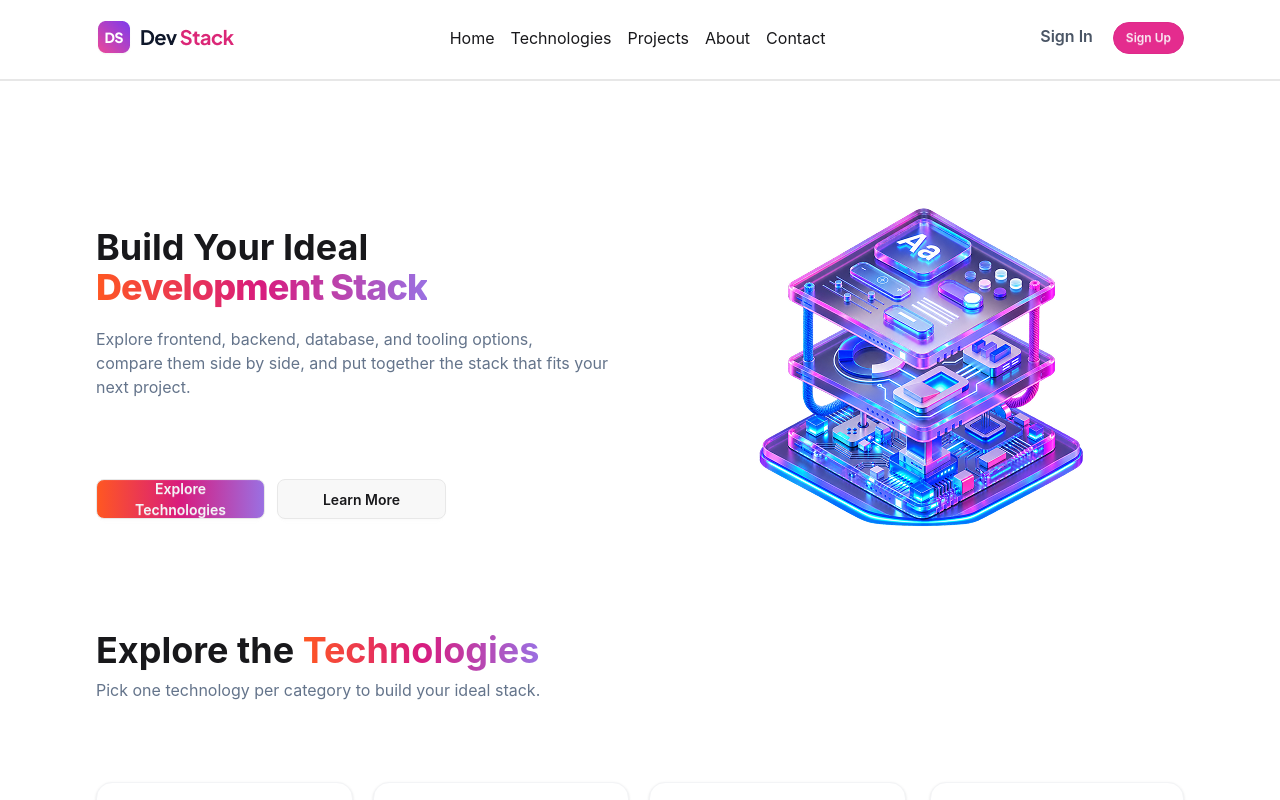
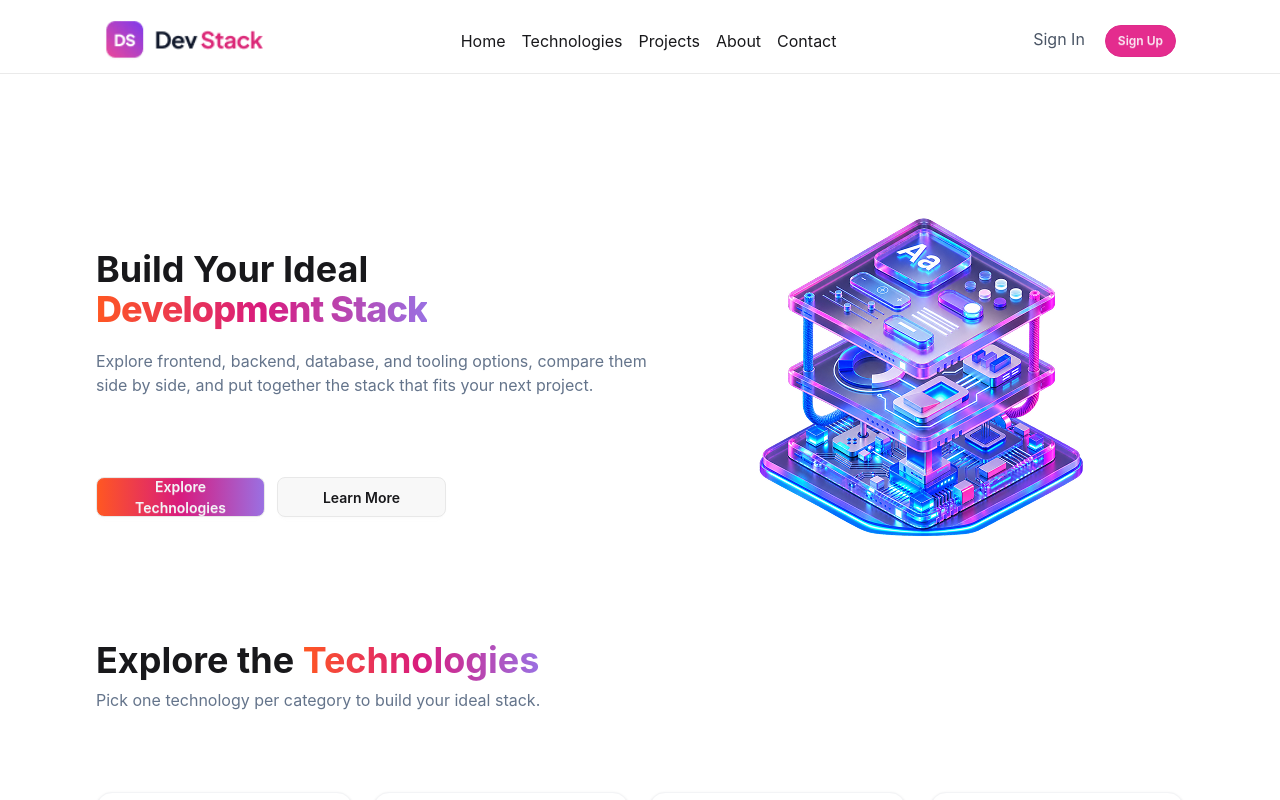
Before and after one commit to ruku9010/DevStack, a React (Vite) app: page / in a window 1280 px wide. Shown: the top 800 px of the page. Built offline with nearby package versions, Linux system fonts and the light colour scheme.

Commit message:
FInal Touch

```diff
--- a/src/components/Banner.tsx
+++ b/src/components/Banner.tsx
@@ -2,7 +2,7 @@ import bannerImage from "/src/assets/banner-stack.png";
 const Banner = () => {
   return (
     <>
-      <div className=" md:flex justify-between items-center w-[85%] mx-auto">
+      <div className="mt-10 md:flex justify-between items-center w-[85%] mx-auto">
         <div className="space-y-5 text-center md:text-left">
           <h1 className="text-4xl font-bold mt-3">
             Build Your Ideal <br></br>
@@ -11,9 +11,8 @@ const Banner = () => {
             </span>
           </h1>
           <p className="textDesign">
-            Explore frontend, backend, database, and tooling options,<br></br>{" "}
-            compare them side by side, and put together the stack that fits your{" "}
-            <br></br>next project.
+            Explore frontend, backend, database, and tooling options,
+            compare them side by side, and put together the stack that fits your next project.
           </p>
           <div className="mt-20 w-full md:w-[350px]">
             <div className="flex items-center justify-center lg:justify-start gap-3">
--- a/src/components/Footer.tsx
+++ b/src/components/Footer.tsx
@@ -43,7 +43,7 @@ const Footer = () => {
           </div>
         </div>
       </div>
-      <div className="text-center md:text-center lg:flex flex-col w-[90%] mx-auto md:flex-row items-center justify-between mt-8 border-t border-gray-200 pt-4 textDesign text-sm">
+      <div className="text-center mb-4 md:text-center lg:flex flex-col w-[90%] mx-auto md:flex-row items-center justify-between mt-8 border-t border-gray-200 pt-4 textDesign text-sm">
         <span>© 2026 DevStack. All rights reserved.</span>
         <div className="flex justify-center md:flex items-center gap-4 mt-2 md:mt-0">
           <a href="">Privacy</a>
--- a/src/components/NavBar.tsx
+++ b/src/components/NavBar.tsx
@@ -3,7 +3,7 @@ import logo from "/src/assets/logo-text.png";
 const NavBar = () => {
   return (
     <div className="sticky top-0 z-50 bg-white">
-      <div className="flex justify-between items-center w-[85%] mx-auto pt-5">
+      <div className="flex justify-between items-center p-2 w-[95%] md:w-[85%] mx-auto md:pt-5 pb-3 md:pb-3">
         {/* hamburger icon */}
         <div className="swap swap-rotate lg:hidden">
           <svg
@@ -17,7 +17,7 @@ const NavBar = () => {
           </svg>
         </div>
 
-        <img src={logo} alt="DevStack-logo" />
+        <img src={logo} alt="DevStack-logo" className="w-32 md:w-40" />
 
         <ul className=" hidden sm:hidden  lg:flex gap-4 items-center">
           <li>
@@ -38,13 +38,13 @@ const NavBar = () => {
         </ul>
 
         <div>
-          <button className="text-gray-600 font-semibold mr-5 lg:mr-5 cursor-pointer">Sign In</button>
+          <button className="text-gray-600 mr-2 lg:mr-5 cursor-pointer">Sign In</button>
           <button className="btn btn-active btn-sm btn-secondary font-semibold rounded-2xl">
             Sign Up
           </button>
         </div>
       </div>
-       <div className="divider"></div>
+       <hr className="opacity-9"></hr>
     </div>
   );
 };
--- a/src/components/Technology/SelectedTechsCard.tsx
+++ b/src/components/Technology/SelectedTechsCard.tsx
@@ -46,7 +46,7 @@ const SelectedTechsCard = ({
 
 
       <button onClick={handleRemoveTech}>
-        <ImCross className=""/>
+        <ImCross />
       </button>
     </div>
 
```
